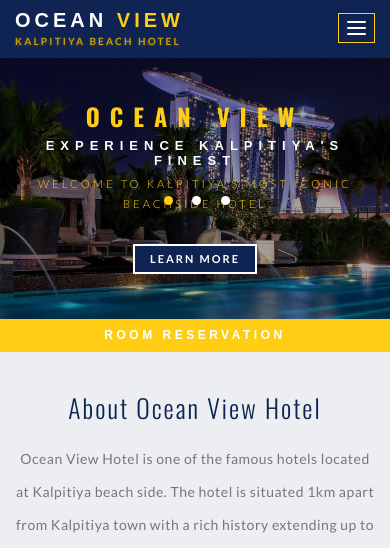
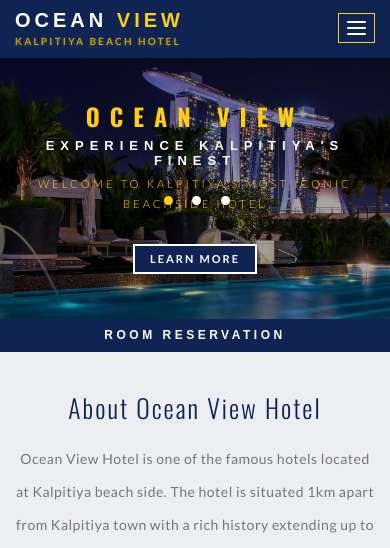
Before and after one commit to dinethkandegedara/Hotel-Management-System, a PHP site: page / in a window 390 px wide; the page is wider, and only the part inside the window is pictured. Shown: the part 123-671 px from the top of that part. Run offline with PHP 8.4, Linux system fonts and the light colour scheme; some web fonts are replaced.

Commit message:
Update background color for .book-form-left-w3layouts h2 to #0f2453 across multiple stylesheets

```diff
--- a/admin/assets/css/custom-styles.css
+++ b/admin/assets/css/custom-styles.css
@@ -430,3 +430,9 @@ padding-top: 14px;
 font-size: 19px;
 }
 }
+
+.book-form-left-w3layouts h2 {
+
+    background: #0f2453 !important;
+
+}
--- a/css/style.css
+++ b/css/style.css
@@ -741,7 +741,7 @@ li.menu__item:nth-child(6) {
 }
 .book-form-left-w3layouts h2 {
     color: #fff;
-    background: #ffce14;
+    background: #0f2453;
     padding: 60px 0;
     text-align: center;
     font-size: 25px;
@@ -1686,6 +1686,7 @@ color: #fff !important;
 		height: 53px;
 	}
 	.book-form-left-w3layouts h2 {
+		background: #0f2453;
 		padding: 61px 0;
 		font-size: 23px;
 		letter-spacing: 3.5px;
@@ -1757,6 +1758,7 @@ color: #fff !important;
 		left: 48.5%;
 	}
 	.book-form-left-w3layouts h2 {
+		background: #0f2453;
 		padding: 54px 0;
 		font-size: 16px;
 	}
@@ -1980,6 +1982,7 @@ color: #fff !important;
 		bottom: 14%;
 	}
 	.book-form-left-w3layouts h2 {
+		background: #0f2453;
 		padding: 20px 0;
 	}
 	.book-form {
@@ -2172,6 +2175,7 @@ color: #fff !important;
 		bottom: 10%;
 	}
 	.book-form-left-w3layouts h2 {
+		background: #0f2453;
 		padding: 15px 0;
 		font-size: 15px;
 	}
@@ -2425,6 +2429,7 @@ color: #fff !important;
 		top: 46.5%;
 	}
 	.book-form-left-w3layouts h2 {
+		background: #0f2453;
 		padding: 12px 0;
 		font-size: 14px;
 	}
@@ -2643,6 +2648,7 @@ color: #fff !important;
 		bottom: 5%;
 	}
 	.book-form-left-w3layouts h2 {
+		background: #0f2453;
 		padding: 10px 0;
 		font-size: 12px;
 	}
```
Also changed, not shown: admin/css/style.css (+7 -0 lines), admin/assets/css/bootstrap.css.
